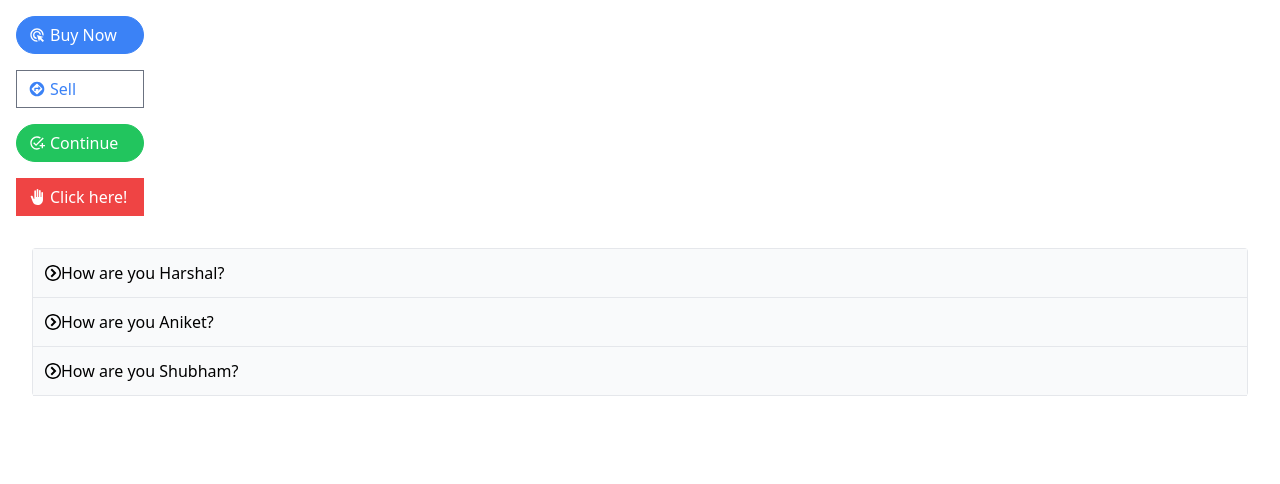
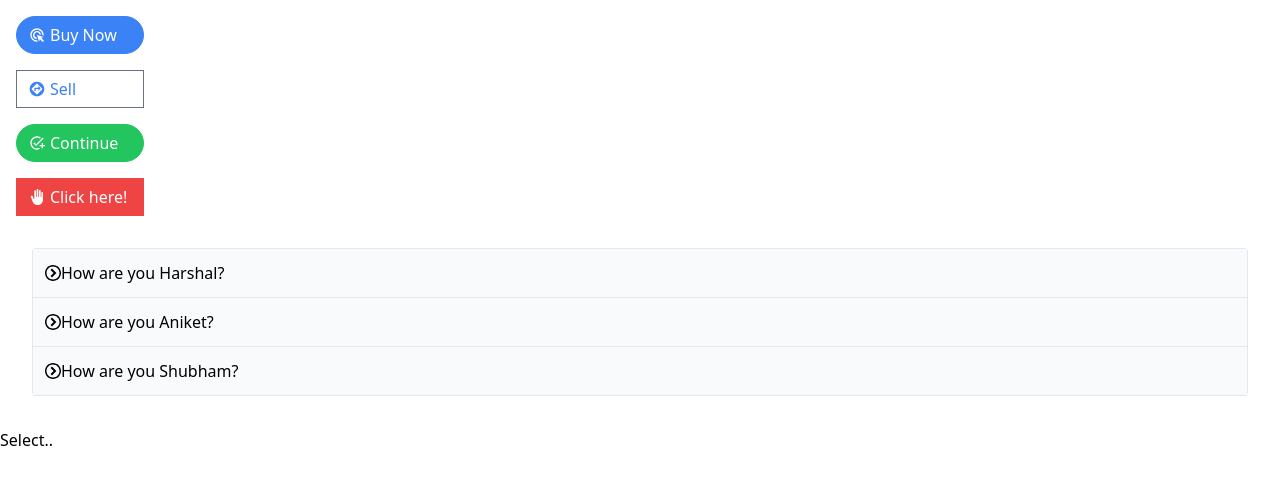
Before and after one commit to Harshalbih/React-tailwind, a React (Create React App) app: page / in a window 1280 px wide. Shown: the top 484 px of the page. Built offline with nearby package versions, Linux system fonts and the light colour scheme; the HTML template or start-up script is replaced by a standard one.

Commit message:
Adding dropdown component

```diff
--- a/src/App.js
+++ b/src/App.js
@@ -1,5 +1,7 @@
-import Button from "./Button";
-import Accordion from "./Accordion";
+import Button from "./Components/Button";
+import Accordion from "./Components/Accordion";
+import Dropdown from "./Components/Dropdown";
+
 import { MdAddTask } from "react-icons/md";
 import { MdAssistantDirection } from "react-icons/md";
 import { MdBackHand } from "react-icons/md";
@@ -31,6 +33,13 @@ function App() {
     }
   ]
 
+  //For Dropdown
+  const options = [
+    {label:'Green', value:'Green'},
+    {label:'Red', value:'Red'},
+    {label:'Yellow', value:'Yellow'}
+  ]
+
   return (
     <>
      {/* Button */}
@@ -55,6 +64,9 @@ function App() {
 
     {/* Accordion */}
     <Accordion items={items}/>
+
+    {/* Dropdown */}
+    <Dropdown options={options}/>
     </>
   );
 }
--- /dev/null
+++ b/src/Components/Dropdown.js
@@ -0,0 +1,36 @@
+import { useState } from "react";
+function Dropdown({ options }) {
+  const [isOpen, setIsOpen] = useState(false);
+  const [selection, setSelect] = useState(null);
+
+  const handleSelect = (option) => {
+    setSelect(option);
+  };
+
+  const handleClick = () => {
+    setIsOpen(!isOpen);
+  };
+
+  const handleOptionSelect = (option) => {
+    //close dropdown
+    setIsOpen(false);
+    //which option has been chosen
+    handleSelect(option);
+  };
+
+  const renderedItems = options.map((option) => {
+    return (
+      <div key={option.value} onClick={() => handleOptionSelect(option)}>
+        {option.label}
+      </div>
+    );
+  });
+
+  return (
+    <div onClick={handleClick}>
+      {selection?.label || 'Select..'}
+      {isOpen && <div>{renderedItems}</div>}
+    </div>
+  );
+}
+export default Dropdown;
```
Also changed, not shown: src/Components/Accordion.js (renamed from src/Accordion.js), src/Components/Button.js (renamed from src/Button.js).
